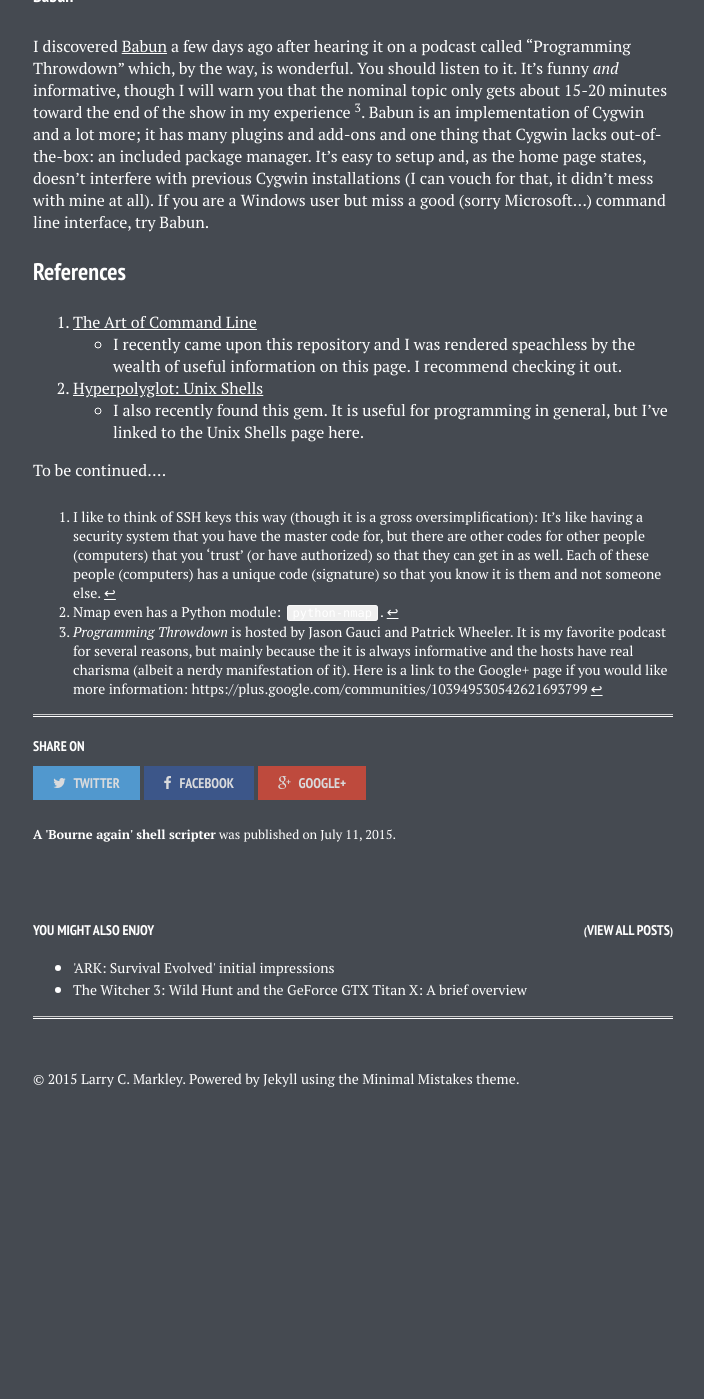
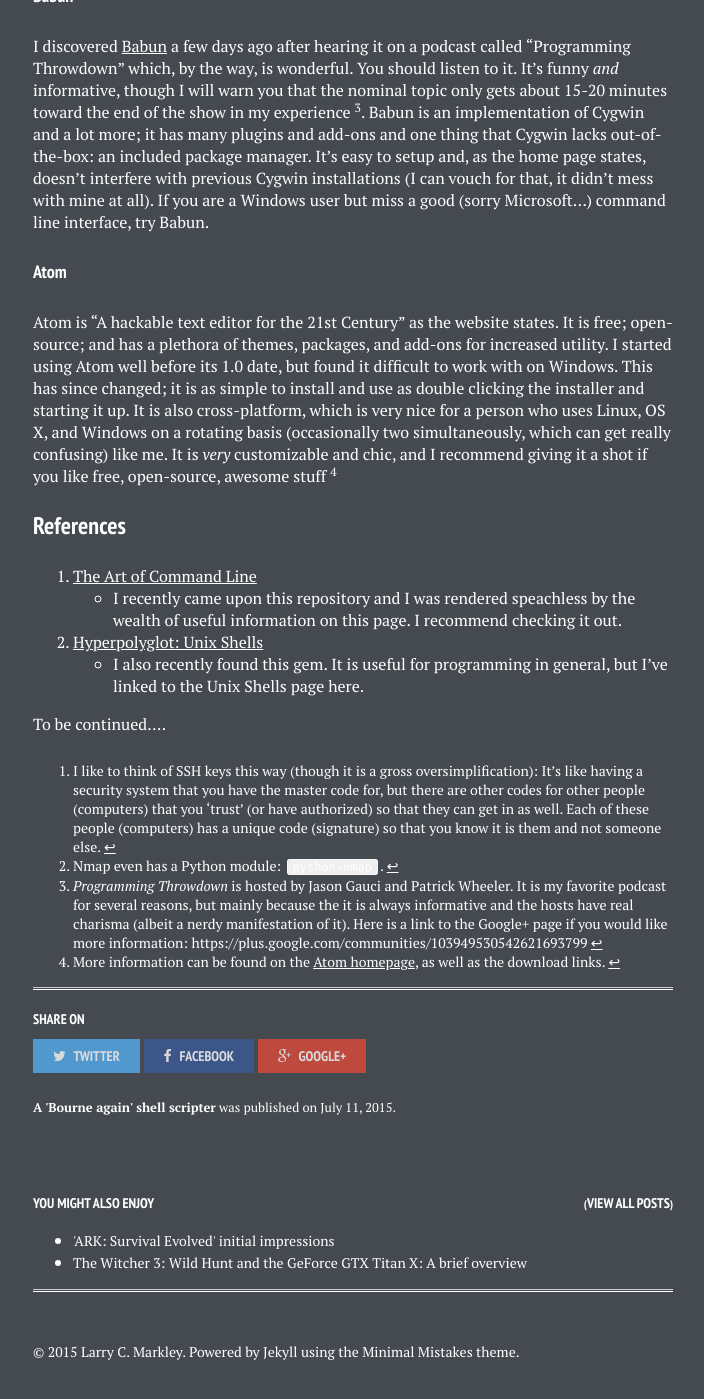
Before and after one commit to lmarkley/lmarkley.github.io, a Jekyll site: the page built from _posts/2015-07-11-Nmap-and-other-things.markdown, in a window 1280 px wide and 1400 px high, scrolled down 3608 px. Shown: the whole window, without its empty margins (287-991 px from the left). Built offline with Jekyll 4.4.1, drawn with Linux system fonts in a browser that asks for light colours; nearby versions of some CDN libraries; before the commit the page ends 4745 px from its top, so only the background shows below that.

Commit message:
added content

```diff
--- a/_posts/2015-07-11-Nmap-and-other-things.markdown
+++ b/_posts/2015-07-11-Nmap-and-other-things.markdown
@@ -80,6 +80,10 @@
 
 I discovered [Babun](http://babun.github.io) a few days ago after hearing it on a podcast called "Programming Throwdown" which, by the way, is wonderful. You should listen to it. It's funny *and* informative, though I will warn you that the nominal topic only gets about 15-20 minutes toward the end of the show in my experience [^progthrow]. Babun is an implementation of Cygwin and a lot more; it has many plugins and add-ons and one thing that Cygwin lacks out-of-the-box: an included package manager. It's easy to setup and, as the home page states, doesn't interfere with previous Cygwin installations (I can vouch for that, it didn't mess with mine at all). If you are a Windows user but miss a good (sorry Microsoft...) command line interface, try Babun.
 
+#### Atom
+
+Atom is "A hackable text editor for the 21st Century" as the website states. It is free; open-source; and has a plethora of themes, packages, and add-ons for increased utility. I started using Atom well before its 1.0 date, but found it difficult to work with on Windows. This has since changed; it is as simple to install and use as double clicking the installer and starting it up. It is also cross-platform, which is very nice for a person who uses Linux, OS X, and Windows on a rotating basis (occasionally two simultaneously, which can get really confusing) like me. It is *very* customizable and chic, and I recommend giving it a shot if you like free, open-source, awesome stuff [^atom]
+
 ### References
 
 1. [The Art of Command Line](https://github.com/jlevy/the-art-of-command-line)
@@ -95,3 +99,5 @@
 [^progthrow]: *Programming Throwdown* is hosted by Jason Gauci and Patrick Wheeler. It is my favorite podcast for several reasons, but mainly because the it is always informative and the hosts have real charisma (albeit a nerdy manifestation of it). Here is a link to the Google+ page if you would like more information: https://plus.google.com/communities/103949530542621693799
 
 [^nmap]: Nmap even has a Python module: `python-nmap`.
+
+[^atom]: More information can be found on the [Atom homepage](http://atom.io), as well as the download links.
```
